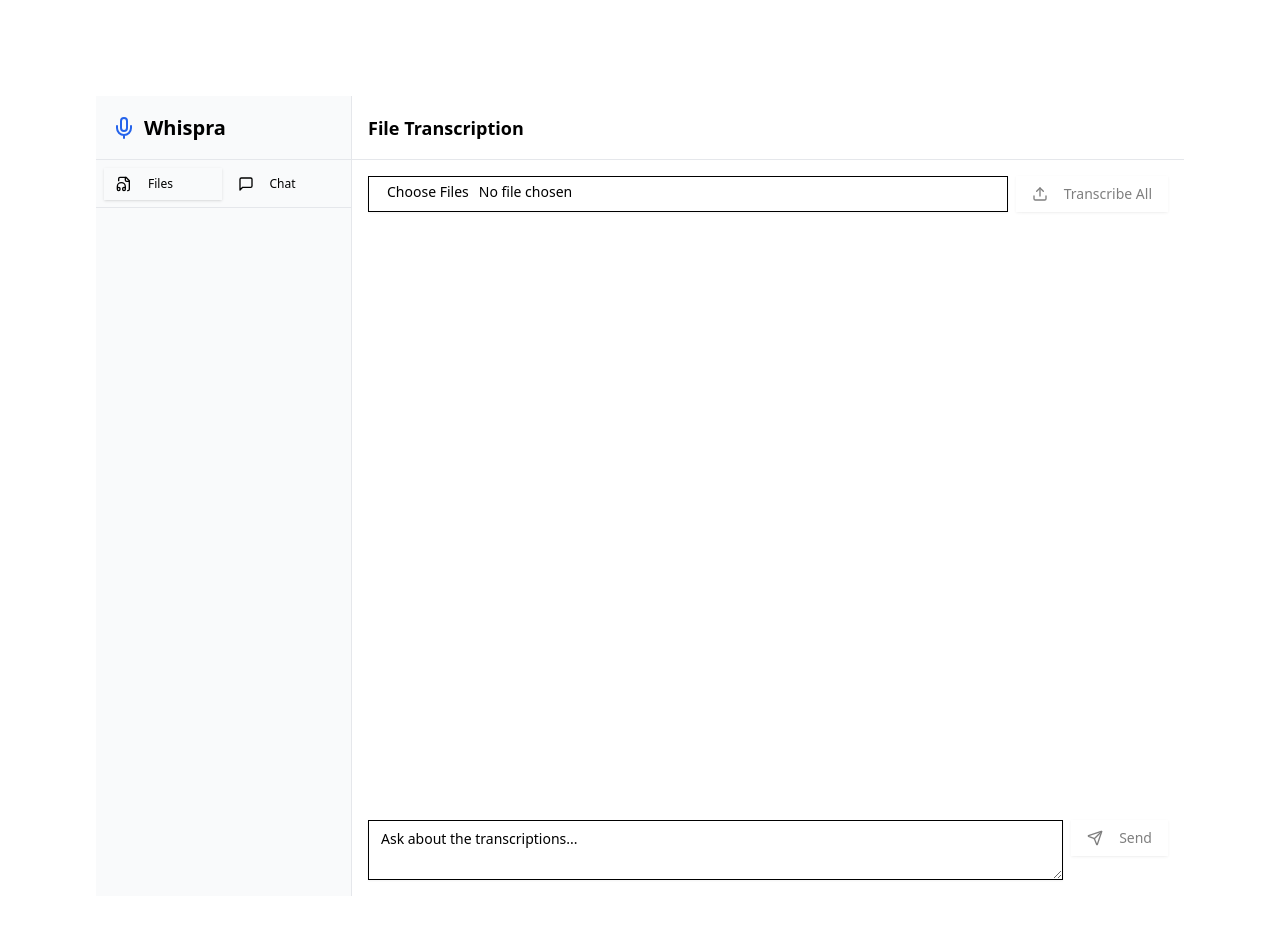
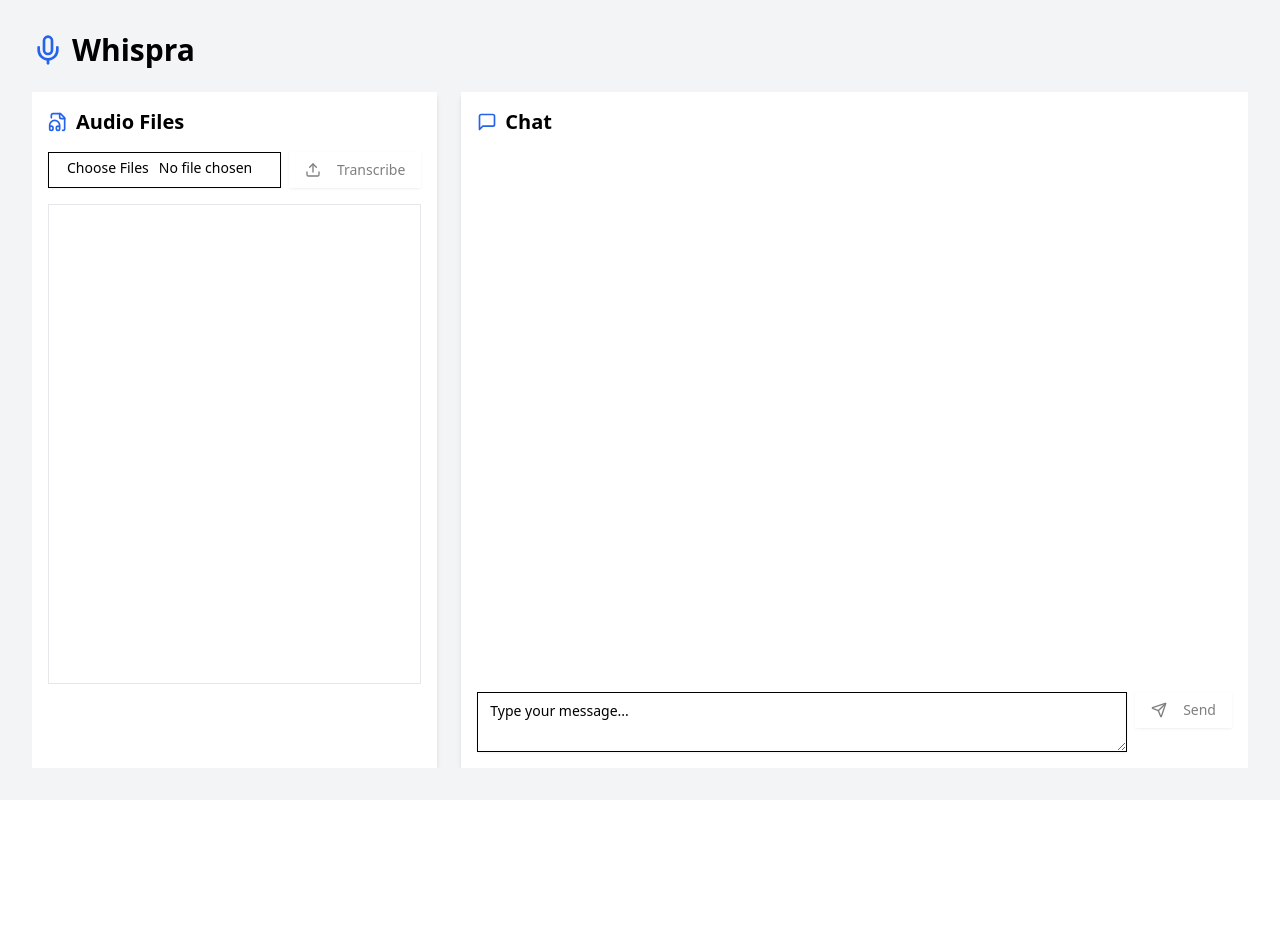
Before and after one commit to AbdullahBera/whispra, a Next.js app in the folder frontend/: page / in a window 1280 px wide. Shown: the top 934 px of the page. After the commit the page ends 800 px from the top, so only its background shows below. Built offline with nearby package versions, Linux system fonts and the light colour scheme.

Commit message:
new design

```diff
--- a/frontend/src/app/page.tsx
+++ b/frontend/src/app/page.tsx
@@ -2,7 +2,7 @@
 
 export default function Home() {
   return (
-    <main className="flex min-h-screen flex-col items-center justify-between p-24">
+    <main className="min-h-screen">
       <Whispra />
     </main>
   )
--- a/frontend/src/components/whispra.tsx
+++ b/frontend/src/components/whispra.tsx
@@ -1,6 +1,6 @@
 'use client'
 
-import { useState } from 'react'
+import { useState, useRef, useEffect } from 'react'
 import { Upload, Mic, Send, Loader2, X, FileAudio, MessageSquare } from 'lucide-react'
 import { Button } from '@/components/ui/button'
 import { Input } from '@/components/ui/input'
@@ -13,10 +13,16 @@
   status: 'pending' | 'transcribing' | 'done'
 }
 
+interface ChatMessage {
+  role: 'user' | 'assistant'
+  content: string
+}
+
 export default function Whispra() {
   const [files, setFiles] = useState<FileItem[]>([])
   const [question, setQuestion] = useState('')
-  const [activeTab, setActiveTab] = useState<'files' | 'chat'>('files')
+  const [chatMessages, setChatMessages] = useState<ChatMessage[]>([])
+  const chatEndRef = useRef<HTMLDivElement>(null)
 
   const handleFileChange = (e: React.ChangeEvent<HTMLInputElement>) => {
     if (e.target.files) {
@@ -44,37 +50,55 @@
     }
   }
 
+  const handleSendMessage = () => {
+    if (question.trim()) {
+      setChatMessages(prev => [...prev, { role: 'user', content: question }])
+      setQuestion('')
+      // Simulate AI response
+      setTimeout(() => {
+        setChatMessages(prev => [...prev, { role: 'assistant', content: 'This is a simulated AI response.' }])
+      }, 1000)
+    }
+  }
+
+  useEffect(() => {
+    chatEndRef.current?.scrollIntoView({ behavior: 'smooth' })
+  }, [chatMessages])
+
   return (
-    <div className="flex h-screen w-full overflow-hidden bg-white">
-      {/* Sidebar */}
-      <div className="w-64 border-r bg-gray-50">
-        <div className="flex h-16 items-center justify-between border-b px-4">
-          <h1 className="flex items-center text-xl font-semibold">
-            <Mic className="mr-2 h-6 w-6 text-blue-600" />
+    <div className="flex flex-col h-screen bg-gray-100 p-4 md:p-6 lg:p-8">
+      <header className="mb-6">
+        <h1 className="text-3xl font-bold flex items-center">
+          <Mic className="mr-2 h-8 w-8 text-blue-600" />
           Whispra
         </h1>
-        </div>
-        <div className="flex h-12 items-center space-x-1 border-b px-2">
+      </header>
+
+      <div className="flex flex-col lg:flex-row gap-6 flex-grow overflow-hidden">
+        {/* File Upload Section */}
+        <div className="w-full lg:w-1/3 bg-white rounded-lg shadow-md p-4">
+          <h2 className="text-xl font-semibold mb-4 flex items-center">
+            <FileAudio className="mr-2 h-5 w-5 text-blue-600" />
+            Audio Files
+          </h2>
+          <div className="space-y-4">
+            <div className="flex items-center space-x-2">
+              <Input
+                type="file"
+                accept="audio/*"
+                onChange={handleFileChange}
+                className="flex-1"
+                multiple
+              />
               <Button
-            variant={activeTab === 'files' ? 'default' : 'ghost'}
-            size="sm"
-            className="w-full justify-start"
-            onClick={() => setActiveTab('files')}
+                onClick={handleTranscribe}
+                disabled={!files.some(f => f.status === 'pending')}
               >
-            <FileAudio className="mr-2 h-4 w-4" />
-            Files
-          </Button>
-          <Button
-            variant={activeTab === 'chat' ? 'default' : 'ghost'}
-            size="sm"
-            className="w-full justify-start"
-            onClick={() => setActiveTab('chat')}
-          >
-            <MessageSquare className="mr-2 h-4 w-4" />
-            Chat
+                <Upload className="mr-2 h-4 w-4" />
+                Transcribe
               </Button>
             </div>
-        <ScrollArea className="h-[calc(100vh-7rem)] p-4">
+            <ScrollArea className="h-[calc(100vh-20rem)] border rounded-md p-2">
               {files.map((file, index) => (
                 <div key={index} className="mb-2 flex items-center justify-between rounded-md border p-2 text-sm">
                   <span className="truncate">{file.file.name}</span>
@@ -98,52 +122,52 @@
               ))}
             </ScrollArea>
           </div>
+        </div>
 
-      {/* Main Content */}
-      <div className="flex flex-1 flex-col">
-        <div className="flex h-16 items-center justify-between border-b px-4">
-          <h2 className="text-lg font-semibold">
-            {activeTab === 'files' ? 'File Transcription' : 'Chat'}
+        {/* Chat Section */}
+        <div className="flex-grow bg-white rounded-lg shadow-md p-4 flex flex-col">
+          <h2 className="text-xl font-semibold mb-4 flex items-center">
+            <MessageSquare className="mr-2 h-5 w-5 text-blue-600" />
+            Chat
           </h2>
+          <ScrollArea className="flex-grow mb-4 pr-4">
+            <div className="space-y-4">
+              {chatMessages.map((message, index) => (
+                <div
+                  key={index}
+                  className={`flex ${
+                    message.role === 'user' ? 'justify-end' : 'justify-start'
+                  }`}
+                >
+                  <div
+                    className={`rounded-lg px-4 py-2 max-w-[70%] ${
+                      message.role === 'user'
+                        ? 'bg-blue-500 text-white'
+                        : 'bg-gray-200 text-gray-800'
+                    }`}
+                  >
+                    {message.content}
                   </div>
-        <div className="flex-1 overflow-auto p-4">
-          {activeTab === 'files' && (
-            <div className="space-y-4">
-              <div className="flex items-center space-x-2">
-                <Input
-                  type="file"
-                  accept="audio/*"
-                  onChange={handleFileChange}
-                  className="flex-1"
-                  multiple
-                />
-                <Button
-                  onClick={handleTranscribe}
-                  disabled={!files.some(f => f.status === 'pending')}
-                >
-                  <Upload className="mr-2 h-4 w-4" />
-                  Transcribe All
-                </Button>
                 </div>
-              {/* Transcription results would be displayed here */}
+              ))}
+              <div ref={chatEndRef} />
             </div>
-          )}
-          {activeTab === 'chat' && (
-            <div className="space-y-4">
-              {/* Chat messages would be displayed here */}
-            </div>
-          )}
-        </div>
-        <Separator />
-        <div className="p-4">
+          </ScrollArea>
+          <Separator className="my-4" />
           <div className="flex space-x-2">
             <Textarea
               value={question}
               onChange={(e) => setQuestion(e.target.value)}
-              placeholder={activeTab === 'files' ? "Ask about the transcriptions..." : "Type your message..."}
+              placeholder="Type your message..."
               className="flex-1"
+              onKeyDown={(e) => {
+                if (e.key === 'Enter' && !e.shiftKey) {
+                  e.preventDefault()
+                  handleSendMessage()
+                }
+              }}
             />
-            <Button disabled={!question.trim() || files.length === 0}>
+            <Button onClick={handleSendMessage} disabled={!question.trim()}>
               <Send className="mr-2 h-4 w-4" />
               Send
             </Button>
```
Lines whose indentation alone changed are shown as unchanged.
